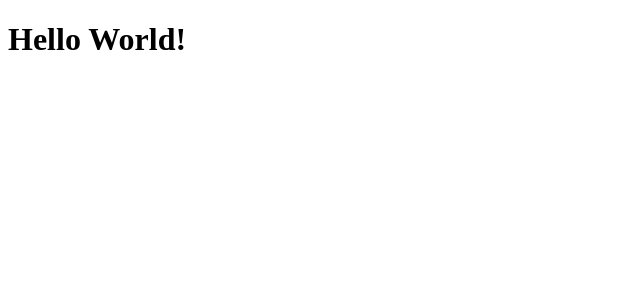
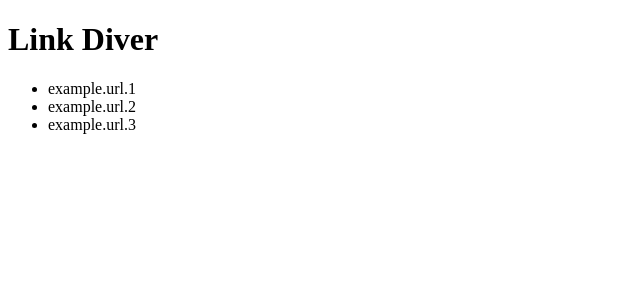
Before and after one commit to google/link-diver, an Angular app in the folder angular-link-diver/: page / in a window 1280 px wide. Shown: the top 300 px of the page, without its empty margins (0-640 px from the left). Built offline with nearby package versions, Linux system fonts and the light colour scheme.

Commit message:
Added link-list component with mock url list

```diff
--- a/angular-link-diver/src/app/app.component.html
+++ b/angular-link-diver/src/app/app.component.html
@@ -1,5 +1,5 @@
-<h1>Hello World!</h1>
+<h1>{{ title }}</h1>
 
-
+<app-link-list></app-link-list>
 
 <router-outlet></router-outlet>
--- a/angular-link-diver/src/app/app.component.ts
+++ b/angular-link-diver/src/app/app.component.ts
@@ -6,5 +6,5 @@ import { Component } from '@angular/core';
   styleUrls: ['./app.component.css']
 })
 export class AppComponent {
-  title = 'angular-link-diver';
+  title = 'Link Diver';
 }
--- a/angular-link-diver/src/app/app.module.ts
+++ b/angular-link-diver/src/app/app.module.ts
@@ -3,10 +3,12 @@ import { NgModule } from '@angular/core';
 
 import { AppRoutingModule } from './app-routing.module';
 import { AppComponent } from './app.component';
+import { LinkListComponent } from './link-list/link-list.component';
 
 @NgModule({
   declarations: [
-    AppComponent
+    AppComponent,
+    LinkListComponent
   ],
   imports: [
     BrowserModule,
--- /dev/null
+++ b/angular-link-diver/src/app/link-list/link-list.component.html
@@ -0,0 +1,3 @@
+<ul>
+    <li *ngFor="let link of getLinks()">{{ link }}</li>
+</ul>
--- /dev/null
+++ b/angular-link-diver/src/app/link-list/link-list.component.ts
@@ -0,0 +1,25 @@
+import { Component, OnInit } from '@angular/core';
+
+@Component({
+  selector: 'app-link-list',
+  templateUrl: './link-list.component.html',
+  styleUrls: ['./link-list.component.css']
+})
+export class LinkListComponent implements OnInit {
+
+  constructor() { }
+
+  private mockLinkList: string[] = [
+    'example.url.1',
+    'example.url.2',
+    'example.url.3'
+  ];
+
+  ngOnInit(): void {
+  }
+
+  getLinks(): string[] {
+    return this.mockLinkList;
+  }
+
+}
```
Also changed, not shown: angular-link-diver/src/app/link-list/link-list.component.css (added), 1 other file (tests, documents, lock files or other folders).
